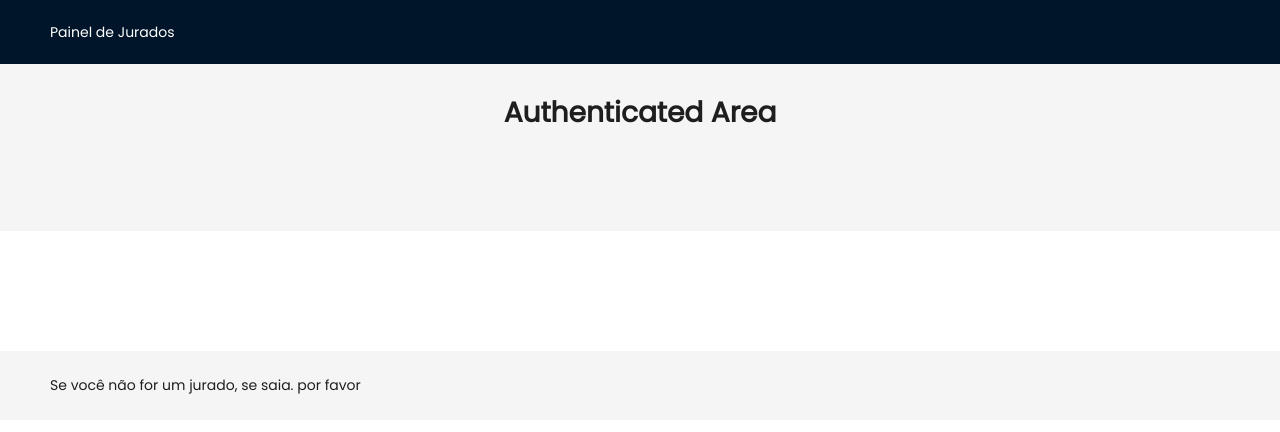
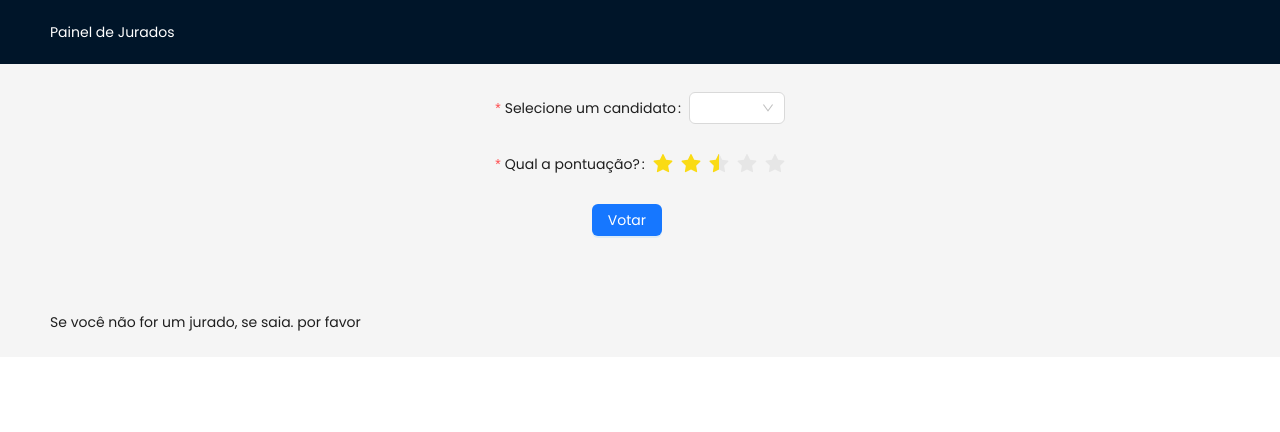
Before and after one commit to lucasbalieiro/rankify, a Next.js app: page /judge/logged in a window 1280 px wide. Shown: the top 432 px of the page. Built offline with nearby package versions, Linux system fonts and the light colour scheme; no server answers; sample sign-in values are in the browser's storage.

Commit message:
feat: stores the score of the judge per nominee

```diff
--- a/src/app/api/nominee/route.ts
+++ b/src/app/api/nominee/route.ts
@@ -1,8 +1,9 @@
-import { Db, Collection } from "mongodb";
+import { Db, Collection, ObjectId } from "mongodb";
 import { NextResponse, NextRequest } from "next/server";
 
 import { connectToDatabase } from "@/app/services/database";
 import Nominee from "@/app/interfaces/nominee";
+import Judge from "@/app/interfaces/judge";
 let db: Db;
 
 export async function GET(request: NextRequest) {
@@ -13,3 +14,53 @@ export async function GET(request: NextRequest) {
 
     return NextResponse.json(nominees, { status: 200 });
 }
+
+export async function PUT(request: NextRequest) {
+    try {
+        const payload = await request.json();
+        db = await connectToDatabase(db);
+        const judgeColletion: Collection<Judge> = db.collection('judges');
+        const collection: Collection<Nominee> = db.collection('nominees');
+
+        const judge = await judgeColletion.findOne({ token: payload.token });
+        if (!judge) {
+            return NextResponse.json({ error: "Invalid Judge Token" }, { status: 403 });
+        }
+        const nomineeId = new ObjectId(payload.nominee_id);
+        //@ts-ignore
+        const nominee = await collection.findOne({ _id: nomineeId });
+
+        if (!nominee) {
+            return NextResponse.json({ error: "Unable to find nominee" }, { status: 400 });
+        }
+
+        // Check if the judge's score already exists
+        const existingScore = nominee.score.find((score) => score.judge_id.toString() === judge._id.toString());
+
+        if (existingScore) {
+            // Update the existing score for the judge
+            const updatedScores = nominee.score.map((score) => {
+                if (score.judge_id.toString() === judge._id.toString()) {
+                    return { judge_id: judge._id, value: payload.score };
+                }
+                return score;
+            });
+
+            await collection.updateOne(
+                { _id: nominee._id },
+                { $set: { score: updatedScores } }
+            );
+        } else {
+            // Add a new score for the judge
+            await collection.updateOne(
+                { _id: nominee._id },
+                { $push: { score: { judge_id: judge._id, value: payload.score } } }
+            );
+        }
+
+        return NextResponse.json({ status: 204 });
+    } catch (error) {
+        console.error("Error processing PUT request:", error);
+        return NextResponse.json({ error: "Internal Server Error" }, { status: 500 });
+    }
+}
--- a/src/app/interfaces/judge.ts
+++ b/src/app/interfaces/judge.ts
@@ -1,5 +1,5 @@
 export default interface Judge {
     _id: string
     name: string
-    accessToken: string
+    token: string
 }
--- a/src/app/judge/layout.tsx
+++ b/src/app/judge/layout.tsx
@@ -12,7 +12,7 @@ export default function JudgeLayout ({
     children: React.ReactNode
 }) {
     return (
-        <Flex gap="middle" wrap="wrap" justify='center'>
+        <Flex gap="middle" wrap="wrap" justify='center' align='center'>
             <Layout>
                 <Header><span className={styles.header_title} >Painel de Jurados</span></Header>
                 <Content className={styles.content}>{children}</Content>
--- a/src/app/judge/logged/page.tsx
+++ b/src/app/judge/logged/page.tsx
@@ -1,27 +1,131 @@
 'use client'
+import Nominee from "@/app/interfaces/nominee"
 import { validateToken } from "@/app/services/judge"
+import { getNominees, setScore } from "@/app/services/nominee"
+import { Form } from "antd"
 import { useRouter } from "next/navigation"
-import { useEffect } from "react"
+import { useEffect, useState } from "react"
+import { Select, Button, Rate, notification } from 'antd'
 
+type NotificationType = 'success' | 'info' | 'warning' | 'error';
 
-export default function LoggedJudge(){
+interface NotificationParams {
+    type: NotificationType,
+    title: string,
+    description: string
+}
+export default function LoggedJudge() {
+
+    const [nominees, setNominees] = useState<Nominee[]>([])
+    const [loadingNominees, setLoadingNominees] = useState<boolean>(false)
+    const [disableForm, setDisableForm] = useState<boolean>(false)
+
+    const [notificationApi, contextHolder] = notification.useNotification();
 
     const router = useRouter()
     async function validateAuthentication() {
         const token = localStorage.getItem("accessToken")
 
-        if(token == null) {
+        if (token == null) {
             router.replace("/judge")
         }
         const judge = await validateToken(token)
-        if(judge.error){
+        if (judge.error) {
             localStorage.removeItem("accessToken")
             router.replace("/judge")
         }
     }
-
     useEffect(() => {
         validateAuthentication().finally();
     }, [])
-    return <h1>Authenticated Area</h1>
+
+
+    useEffect(() => {
+        setLoadingNominees(true)
+        getNominees().then((data) => {
+            setNominees(data)
+        })
+            .finally(() => {
+                setLoadingNominees(false)
+            })
+    }, [])
+    const handleVote = async (values: any) => {
+        const accessToken = localStorage.getItem("accessToken") ?? ''
+        setDisableForm(true)
+        const response = await setScore({nominee_id: values.nominee, score: values.score, token: accessToken})
+        console.log(response)
+
+
+
+        // .then(
+        //     () => {
+        //         setDisableForm(false)
+        //         handleNotification({description:"Voto computado com sucesso", title:"Tudo certo", type: "success"})
+        //     }
+        // )
+        // .catch(
+        //     () => {
+        //         setDisableForm(false)
+        //         handleNotification({
+        //             description: "Oops, chama o bombeiro",
+        //             title: "Nada resolvido",
+        //             type: "error"
+        //         })
+        //     }
+        // )
+
+        setDisableForm(false)
+
+    }
+
+    const handleNotification = (params: NotificationParams) => {
+        notificationApi[params.type]({
+          message: params.title,
+          description: params.description
+        });
+      };
+
+    return (
+        <>
+        {contextHolder}
+        <Form
+            disabled={disableForm}
+            name="vote-nominee"
+            onFinish={handleVote}
+            initialValues={
+                {score:2.5}
+            }
+        >
+            <Form.Item
+                label="Selecione um candidato"
+                name="nominee"
+                rules={[{ required: true, message: 'Selecione um bocó' }]}
+            >
+                <Select
+                    loading={loadingNominees}
+                    showSearch={true}
+                    filterOption={(input, option) => (option?.label.toLowerCase() ?? '').includes(input.toLowerCase())}
+                    options={nominees.map((n) => {
+                        return { value: n._id, label: n.name }
+                    })}
+                />
+            </Form.Item>
+
+            <Form.Item
+            label="Qual a pontuação?"
+            name="score"
+            rules={[{required: true, message: "Você precisa dar pelo menos uma estrela. Deixa de ser assim"}]}
+            >
+                <Rate allowClear allowHalf />
+            </Form.Item>
+
+            <Form.Item wrapperCol={{ offset: 8, span: 16 }}>
+                <Button type="primary" htmlType="submit">
+                    Votar
+                </Button>
+            </Form.Item>
+        </Form>
+        </>
+
+    )
 }
--- a/src/app/services/nominee.ts
+++ b/src/app/services/nominee.ts
@@ -1,3 +1,9 @@
+interface SetScorePayload {
+    token: string
+    nominee_id: string
+    score: number
+}
+
 export async function getNominees(): Promise<any> {
     const response = await fetch('/api/nominee',
         {
@@ -9,3 +15,17 @@ export async function getNominees(): Promise<any> {
     );
     return response.json();
 }
+
+export async function setScore(payload: SetScorePayload) {
+    console.debug(payload)
+    const response = await fetch('/api/nominee',
+        {
+            method: 'PUT',
+            headers: {
+                'Content-Type': 'application/json'
+            },
+            body: JSON.stringify(payload)
+        }
+    )
+    return response.json()
+}
```
Also changed, not shown: src/app/interfaces/nominee.ts (+6 -1 lines).
